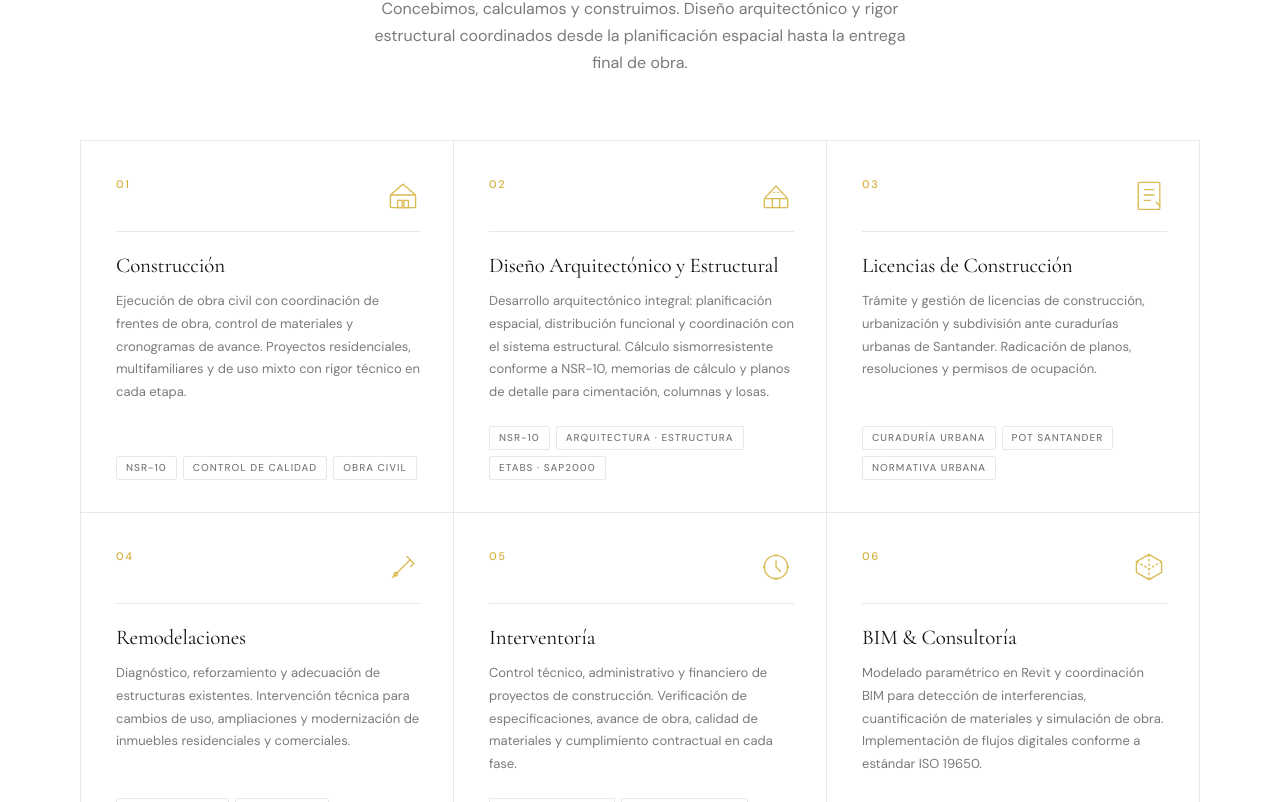
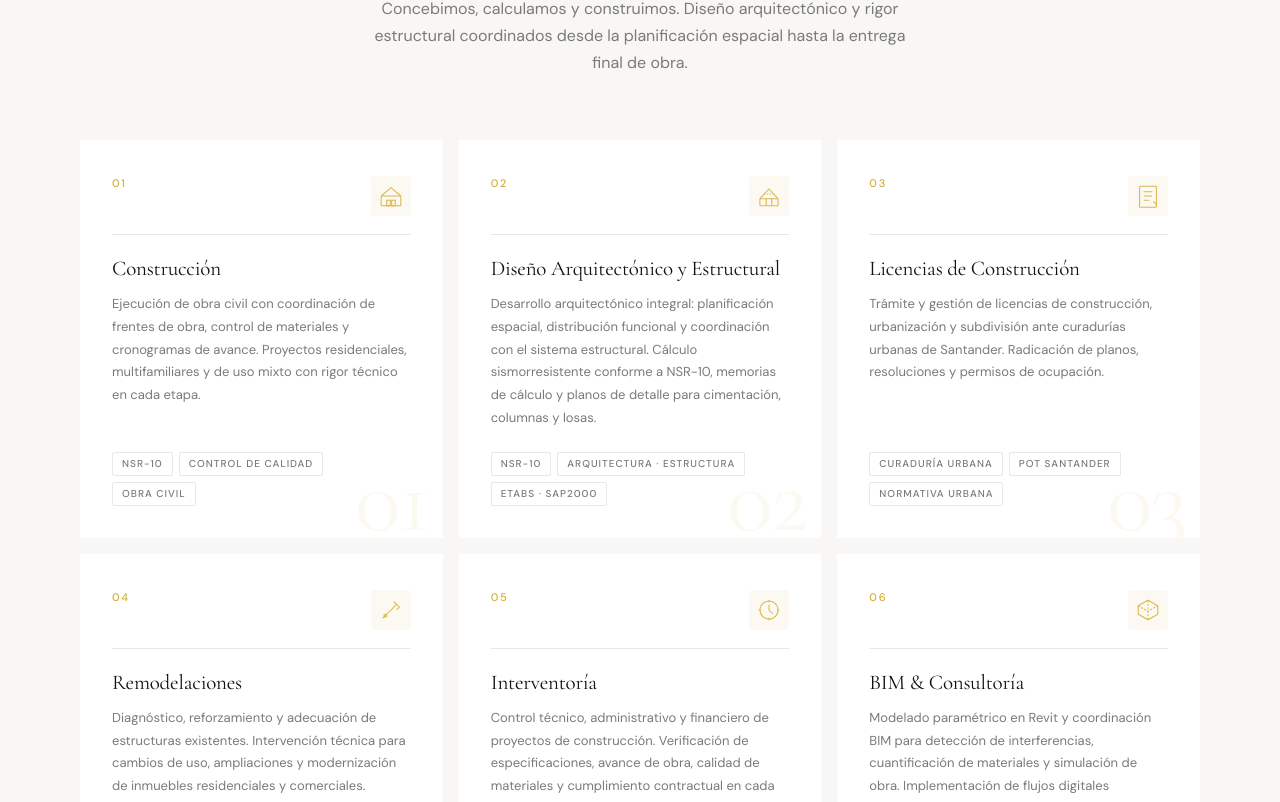
Before and after one commit to Alejo0301/escala-ayn-web, a React (Vite) app: page / in a window 1280 px wide. Shown: the part 1018-1820 px from the top of the page. Built offline with nearby package versions, Linux system fonts and the light colour scheme.

Commit message:
Refine services interaction and visual hierarchy

```diff
--- a/src/App.css
+++ b/src/App.css
@@ -556,15 +556,13 @@ html { scroll-behavior: smooth; }
 
 /* ── Servicios ────────────────────────────────── */
 .servicios {
-  background: var(--white);
+  background: #F8F7F5;
 }
 
 .servicios__grid {
   display: grid;
   grid-template-columns: repeat(3, 1fr);
-  gap: 1px;
-  background: var(--gray-light);
-  border: 1px solid var(--gray-light);
+  gap: 16px;
 }
 
 .servicio-card {
@@ -573,19 +571,56 @@ html { scroll-behavior: smooth; }
   display: flex;
   flex-direction: column;
   position: relative;
-  border-left: 3px solid transparent;
+  overflow: hidden;
   opacity: 0;
   transform: translateY(20px);
   transition:
-    background 0.22s var(--ease),
-    border-left-color 0.22s var(--ease),
-    opacity 0.55s var(--ease),
-    transform 0.55s var(--ease);
+    background 0.28s var(--ease),
+    box-shadow 0.28s var(--ease),
+    transform 0.55s var(--ease),
+    opacity 0.55s var(--ease);
+}
+
+/* Gold line — grows upward on hover */
+.servicio-card::before {
+  content: '';
+  position: absolute;
+  left: 0;
+  top: 0;
+  height: 100%;
+  width: 3px;
+  background: var(--gold);
+  transform: scaleY(0);
+  transform-origin: bottom;
+  transition: transform 300ms var(--ease);
 }
 
 .servicio-card:hover {
   background: var(--beige-light);
-  border-left-color: var(--gold);
+}
+
+.servicio-card:hover::before {
+  transform: scaleY(1);
+}
+
+/* Number watermark */
+.servicio-card__watermark {
+  position: absolute;
+  right: 14px;
+  bottom: -10px;
+  font-family: var(--font-display);
+  font-size: 96px;
+  font-weight: 400;
+  line-height: 1;
+  color: rgba(212,175,55,0.07);
+  pointer-events: none;
+  user-select: none;
+  letter-spacing: -0.02em;
+  transition: color 0.28s;
+}
+
+.servicio-card:hover .servicio-card__watermark {
+  color: rgba(212,175,55,0.14);
 }
 
 /* Header row: number left, icon right */
@@ -608,15 +643,22 @@ html { scroll-behavior: smooth; }
 }
 
 .servicio-card__icon {
-  width: 36px;
-  height: 36px;
+  width: 40px;
+  height: 40px;
+  padding: 6px;
   color: var(--gold);
   flex-shrink: 0;
-  opacity: 0.85;
-  transition: opacity 0.2s;
+  background: rgba(212,175,55,0.07);
+  border-radius: 4px;
+  opacity: 0.9;
+  transition: background 0.22s, opacity 0.2s, transform 0.22s;
 }
 .servicio-card__icon svg { width: 100%; height: 100%; }
-.servicio-card:hover .servicio-card__icon { opacity: 1; }
+.servicio-card:hover .servicio-card__icon {
+  background: rgba(212,175,55,0.15);
+  opacity: 1;
+  transform: scale(1.08);
+}
 
 /* Thin separator under header */
 .servicio-card__divider {
@@ -669,8 +711,8 @@ html { scroll-behavior: smooth; }
   transition: border-color 0.2s, color 0.2s;
 }
 .servicio-card:hover .servicio-card__tag {
-  border-color: rgba(212,175,55,0.3);
-  color: var(--gray-dark);
+  border-color: rgba(212,175,55,0.35);
+  color: var(--gold);
 }
 
 @media (max-width: 900px) {
@@ -678,7 +720,7 @@ html { scroll-behavior: smooth; }
 }
 
 @media (max-width: 540px) {
-  .servicios__grid { grid-template-columns: 1fr; }
+  .servicios__grid { grid-template-columns: 1fr; gap: 12px; }
   .servicio-card { padding: 28px 24px 24px; }
   .servicio-card__title { font-size: 20px; }
 }
@@ -689,6 +731,12 @@ html { scroll-behavior: smooth; }
 .servicios__grid--visible .servicio-card:nth-child(4)   { transition-delay: 80ms; }
 .servicios__grid--visible .servicio-card:nth-child(5)   { transition-delay: 160ms; }
 .servicios__grid--visible .servicio-card:nth-child(6)   { transition-delay: 240ms; }
+
+/* Hover lift needs higher specificity to override stagger transform */
+.servicios__grid--visible .servicio-card:hover {
+  transform: translateY(-3px);
+  box-shadow: 0 8px 32px rgba(0,0,0,0.07);
+}
 
 /* ── Nosotros ─────────────────────────────────── */
 .nosotros {
--- a/src/components/sections/Servicios.jsx
+++ b/src/components/sections/Servicios.jsx
@@ -36,6 +36,7 @@ export default function Servicios() {
         <div className="servicios__grid" ref={gridRef}>
           {SERVICIOS.map(s => (
             <div key={s.num} className="servicio-card">
+              <span className="servicio-card__watermark" aria-hidden="true">{s.num}</span>
 
               <div className="servicio-card__header">
                 <span className="servicio-card__num">{s.num}</span>
```
Also changed, not shown: .claude/settings.local.json, 1 other file (tests, documents, lock files or other folders).
